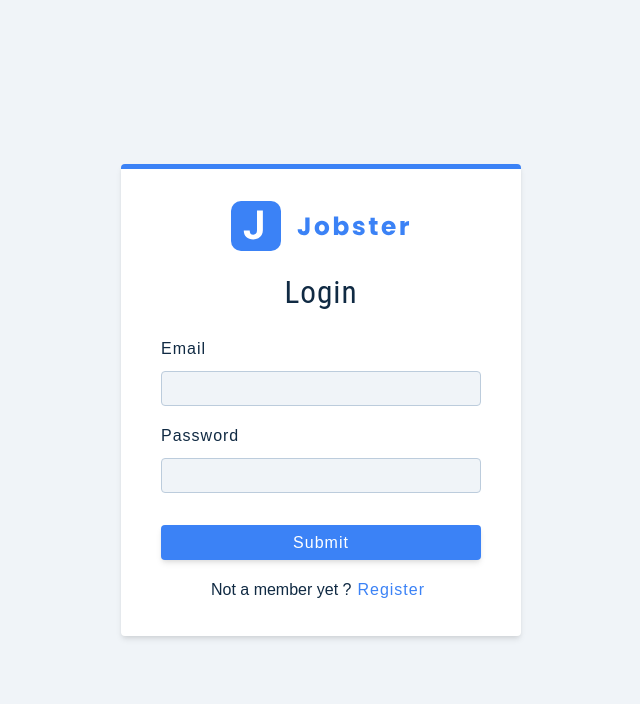
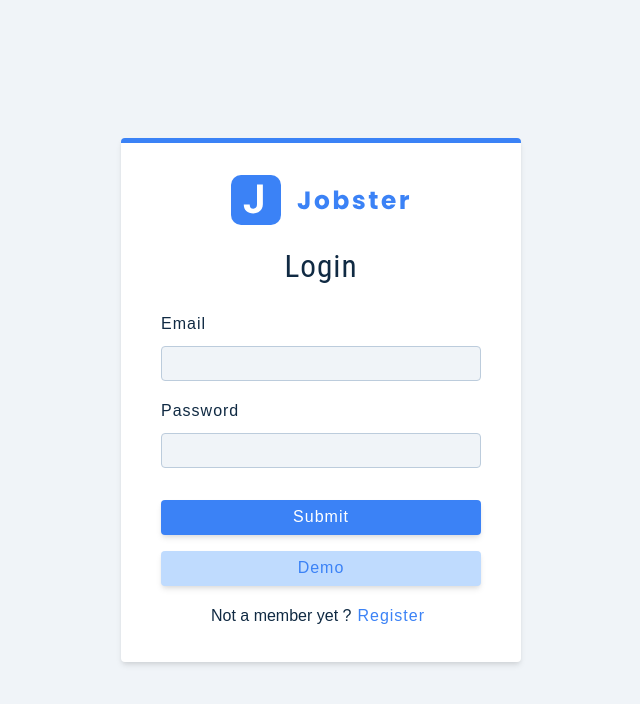
Before and after one commit to sashaspasojevic/jobster_work, a React (Create React App) app: page /register in a window 1280 px wide. Shown: the top 704 px of the page, without its empty margins (319-959 px from the left). Built offline with nearby package versions, Linux system fonts and the light colour scheme.

Commit message:
add demo button

```diff
--- a/src/pages/Register.js
+++ b/src/pages/Register.js
@@ -89,6 +89,18 @@
         <button type='submit' className='btn btn-block' disabled={isLoading}>
           {isLoading ? "loading..." : "submit"}
         </button>
+        <button
+          type='button'
+          className='btn btn-block btn-hipster'
+          disabled={isLoading}
+          onClick={() => {
+            dispatch(
+              loginUser({ email: "testUser@test.com", password: "secret" })
+            );
+          }}
+        >
+          {isLoading ? "loading" : "demo"}
+        </button>
         <p>
           {values.isMember ? "Not a member yet ?" : "Already a member ?"}
           <button type='button' onClick={toggleMember} className='member-btn'>
```
Also changed, not shown: 1 other file (tests, documents, lock files or other folders).
